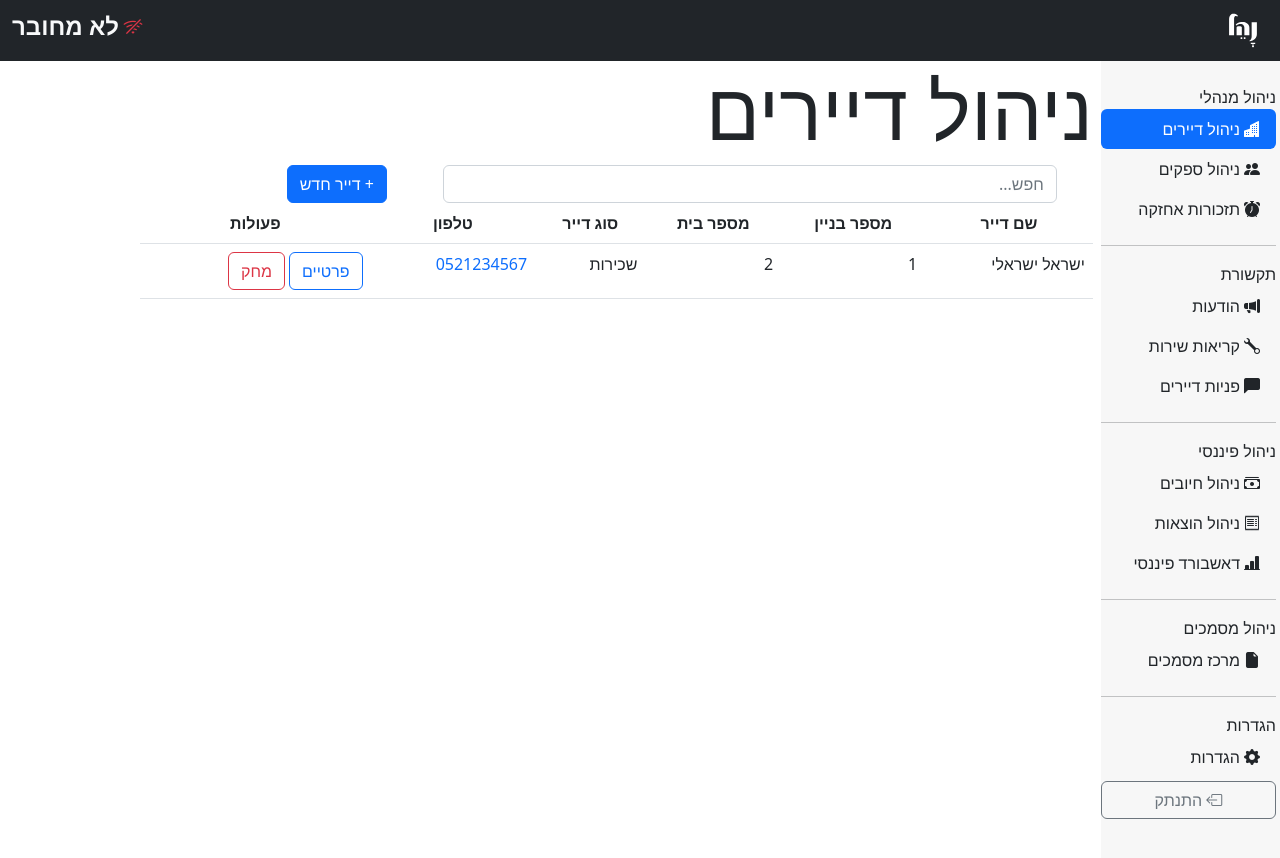
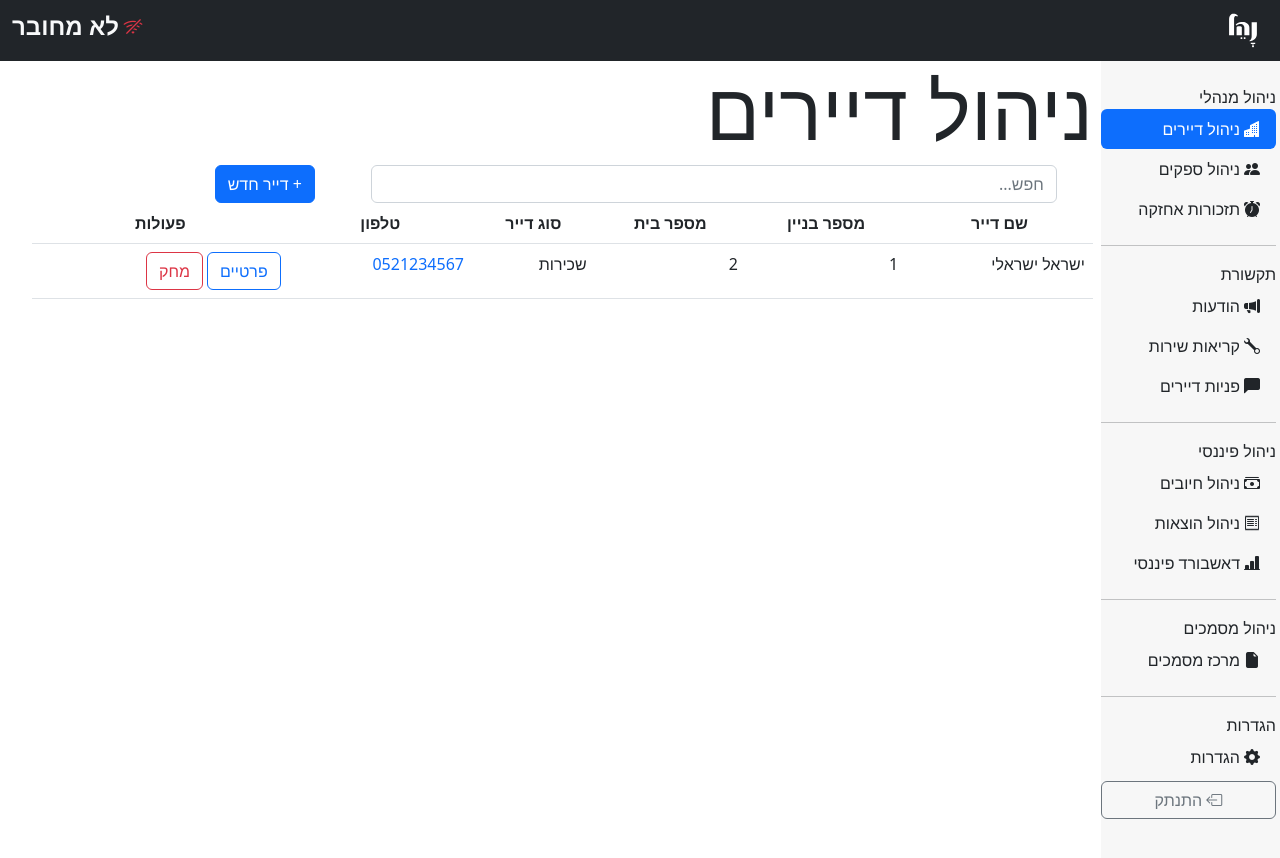
Before and after one commit to thesamirkhoury/HOA-Managment, a React (Create React App) app in the folder frontend/managers/: page /tenants in a window 1280 px wide. Shown: the top 858 px of the page. Built offline with nearby package versions, Linux system fonts and the light colour scheme.

Commit message:
fix for smaller screens

```diff
--- a/frontend/managers/src/components/Navbar.jsx
+++ b/frontend/managers/src/components/Navbar.jsx
@@ -9,7 +9,7 @@ import Logo from "../assets/Logo.svg"
 
 function VerticalNav({ setShow }) {
   return (
-    <Navbar bg="dark" variant="dark" expand="lg" className="topNav">
+    <Navbar bg="dark" variant="dark" expand="lg">
       <Container fluid>
         {/* //TODO: connect with sidebar, show only when logged in */}
         {/* Sidebar expand button, on smaller screen */}
--- a/frontend/managers/src/style.scss
+++ b/frontend/managers/src/style.scss
@@ -1,6 +1,10 @@
-.container {
-  display: flex;
+.container{
+  // remove flex box on smaller devices
+  @media (min-width: 992px) {
+    display: flex;
+  }
   min-height: 100vh;
+  min-width: 100vw;
   padding: 0;
   margin: 0;
 }
@@ -24,5 +28,5 @@
 
 .content {
   flex: 1 1 0;
-  // padding: 2rem;
+  padding: 0 2rem 2rem 2rem;
 }
```
